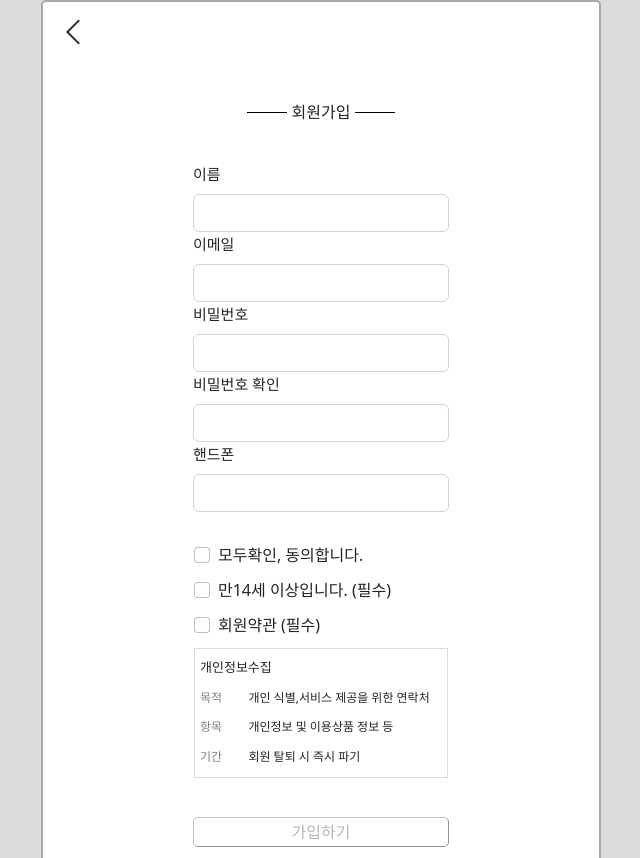
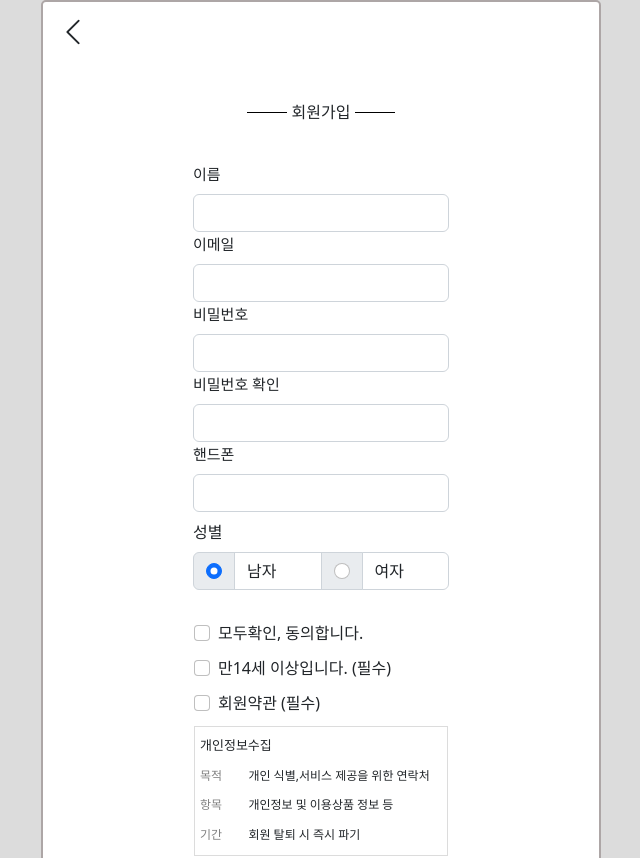
Before and after one commit to weddingYou-Project/frontend, a React (Create React App) app: page /signup/1 in a window 1280 px wide. Shown: the top 858 px of the page, without its empty margins (319-959 px from the left). Built offline with nearby package versions, Linux system fonts and the light colour scheme.

Commit message:
feat : 성별 선택란 추가, 휴대폰 번호 입력시 자동 하이픈 삽입기능 추가

```diff
--- a/src/Pages/SignupForm.js
+++ b/src/Pages/SignupForm.js
@@ -33,6 +33,7 @@ function SignupForm() {
   let [password2, setPassword2] = useState("");
   let [email, setEmail] = useState("");
   let [phone, setPhone] = useState("");
+  let [gender, setGender] = useState("male");
   let [career, setCareer] = useState(0);
   //스타일 상태값
   let [namestyle, setNamestyle] = useState("");
@@ -127,14 +128,22 @@ function SignupForm() {
 
   const EventHandlerPhone = (e) => {
     const phoneRegExp = /^01([0|1|6|7|8|9])-?([0-9]{3,4})-?([0-9]{4})$/;
-    setPhone(e.target.value);
-    if (phoneRegExp.test(e.target.value)) {
+    const phone = e.target.value
+      .replace(/[^0-9]/g, "")
+      .replace(/([0-9]{2,3})([0-9]{3,4})([0-9]{4})/, "$1-$2-$3");
+    setPhone(phone);
+    if (phoneRegExp.test(phone)) {
       setPhonecheck(true);
       setPhonestyle("is-valid");
     } else {
       setPhonecheck(false);
       setPhonestyle("is-invalid");
     }
+  };
+
+  const EventHandlerGender = (e) => {
+    setGender(e.target.value);
+    console.log(gender);
   };
 
   const EventHandlerCareer = (e) => {
@@ -182,12 +191,14 @@ function SignupForm() {
 
   //회원가입 axios 함수
   const userRegister = () => {
+    if (category === "user") {
       axios
         .post("http://localhost:8080/user/userRegister", {
           name: name,
           password: password,
           email: email,
           phoneNum: phone,
+          //gender : gender
         })
         .then((res) => {
           console.log("성공");
@@ -200,6 +211,29 @@ function SignupForm() {
           setEmailcheck(false);
           setDuplicatecheck(false);
         });
+    }
+    if (category === "planner") {
+      axios
+        .post("http://localhost:8080/user/plannerRegister(가칭)", {
+          name: name,
+          password: password,
+          email: email,
+          phoneNum: phone,
+          gender: gender,
+          career: career,
+        })
+        .then((res) => {
+          console.log("성공");
+          console.log(res);
+          setsign("after");
+        })
+        .catch((e) => {
+          console.log(e);
+          setEmailstyle("is-invalid");
+          setEmailcheck(false);
+          setDuplicatecheck(false);
+        });
+    }
   };
   //
 
@@ -263,9 +297,65 @@ function SignupForm() {
               EventHandler={EventHandlerPhone}
               style={phonestyle}
               message="올바른 핸드폰 번호가 아닙니다."
-              length={11}
+              length={13}
               type="text"
+              value={phone}
             />
+            <div class="row justify-content-md-center mb-2">
+              <label
+                htmlFor="gender"
+                className="form-label col col-md-2 mt-2"
+                style={{ flex: "1 0 0%" }}
+              >
+                성별
+              </label>
+              <div class="input-group" id="gender">
+                <div class="input-group-text">
+                  <input
+                    class="form-check-input mt-0"
+                    type="radio"
+                    value="male"
+                    name="gender"
+                    htmlFor="male"
+                    checked={gender === "male"}
+                    onChange={EventHandlerGender}
+                    aria-label="Radio button for following text input"
+                    style={{ cursor: "pointer" }}
+                  />
+                </div>
+                <input
+                  type="text"
+                  class="form-control"
+                  id="male"
+                  aria-label="male btn"
+                  value="남자"
+                  disabled
+                  style={{ background: "white" }}
+                />
+                <div class="input-group-text">
+                  <input
+                    class="form-check-input mt-0"
+                    type="radio"
+                    value="female"
+                    name="gender"
+                    checked={gender === "female"}
+                    htmlFor="female"
+                    onChange={EventHandlerGender}
+                    aria-label="Radio button for following text input"
+                    style={{ cursor: "pointer" }}
+                  />
+                </div>
+                <input
+                  type="text"
+                  class="form-control"
+                  id="female"
+                  aria-label="female btn"
+                  value="여자"
+                  disabled
+                  style={{ background: "white" }}
+                />
+              </div>
+            </div>
             {category === "planner" && (
               <InputComp
                 content="경력 (단위: 년 , 최대 30)"
```
Lines whose indentation alone changed are shown as unchanged.
